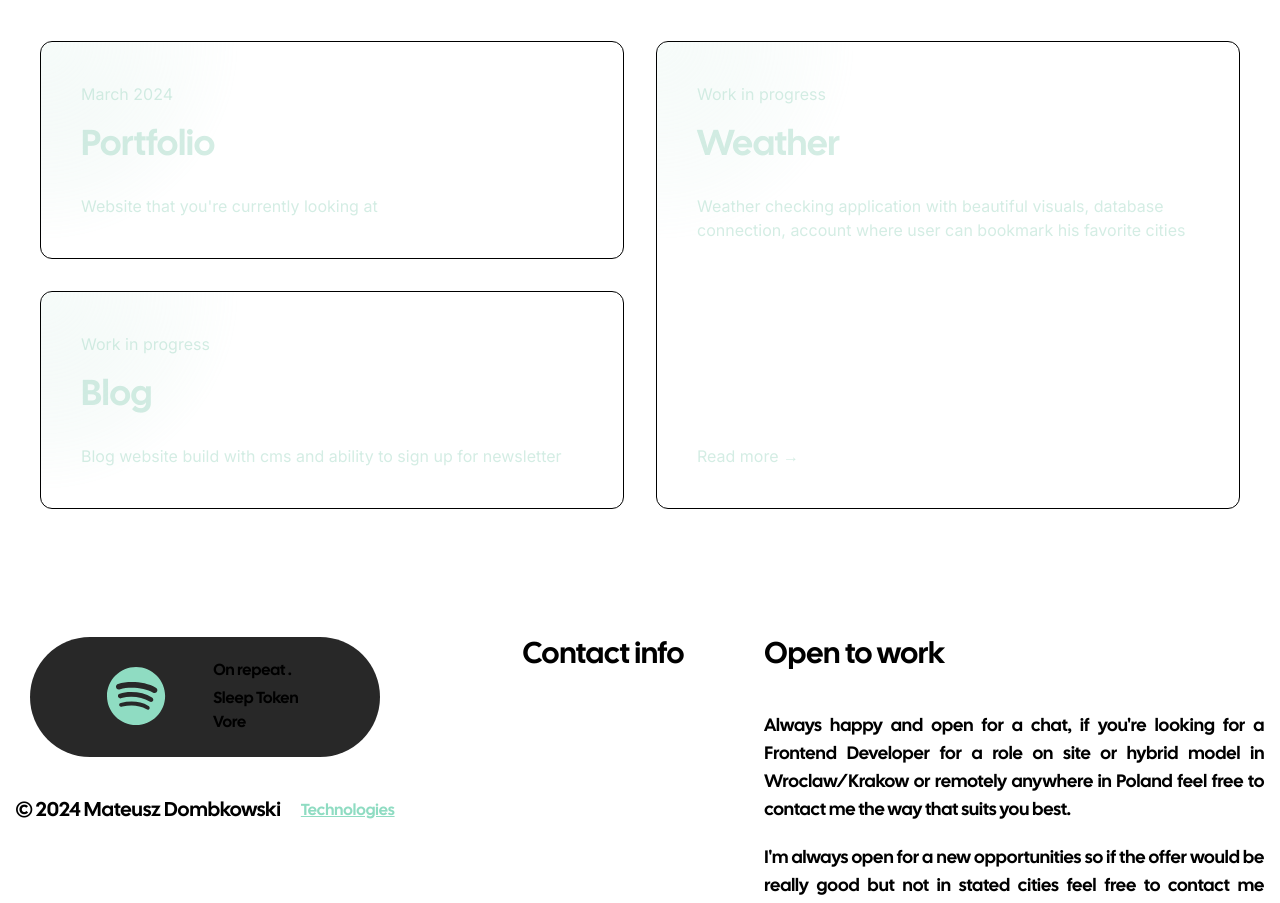
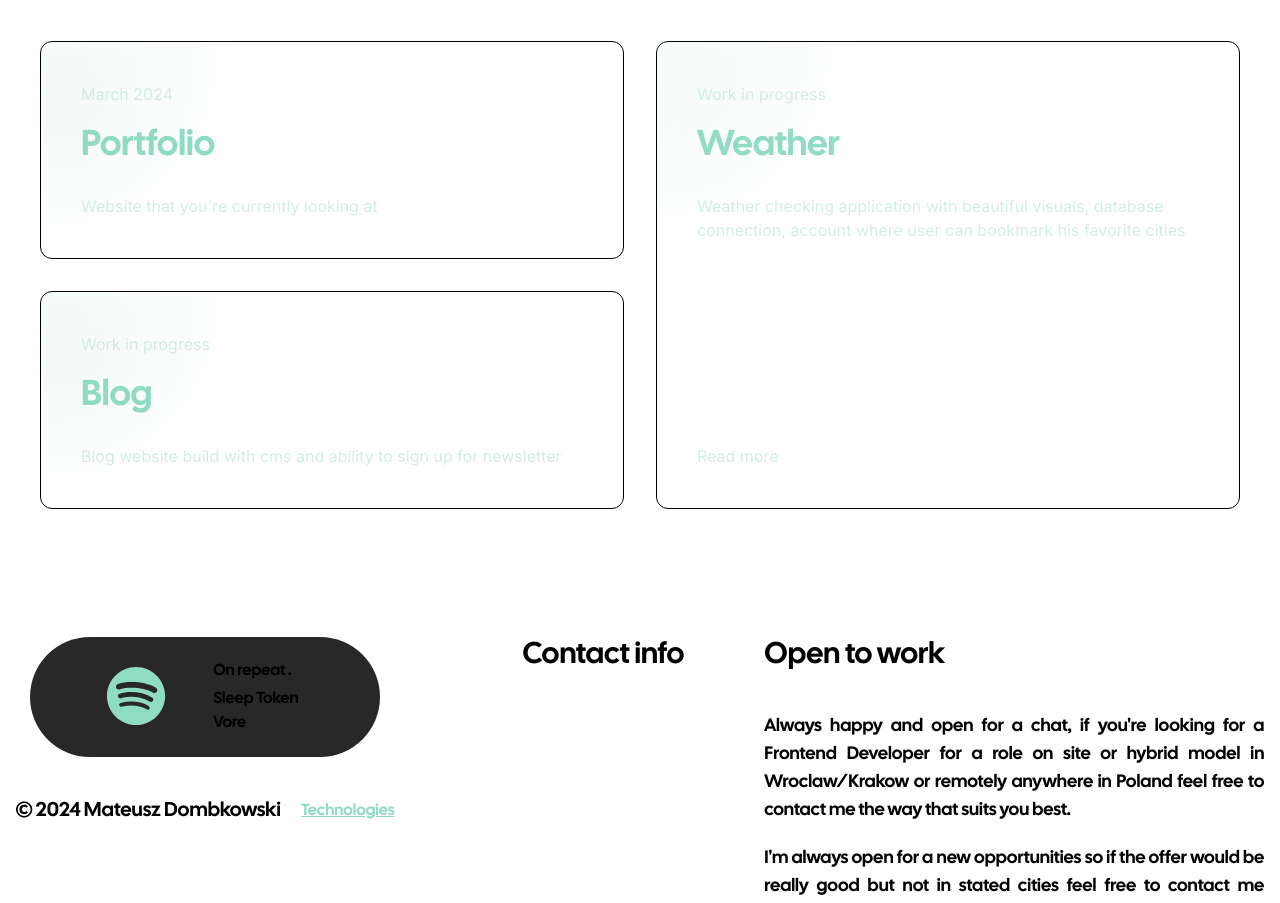
Before and after one commit to m-dombkowski/Portfolio-website, a Next.js app: page /work in a window 1280 px wide. Shown: the part 1900-2803 px from the top of the page. Built offline with nearby package versions, Linux system fonts and the light colour scheme.

Commit message:
styles: small animation for hover state

```diff
--- a/src/app/components/project-card/project-card.tsx
+++ b/src/app/components/project-card/project-card.tsx
@@ -19,18 +19,21 @@ export default function ProjectCard({
   return (
     <>
       <Card>
-        <Link href={href} target="_blank">
+        <Link href={href} target="_blank" className="group">
           <div className="flex flex-col justify-start items-start  flex-wrap text-color-text-lighter h-full">
             <span className="pt-10 px-10 mb-5">{date}</span>
-            <h1 className="px-10 text-4xl mb-7 font-calc text-color-text-lighter">
+            <h1 className="px-10 text-4xl mb-7 font-calc text-color-text-primary">
               {projectTitle}
             </h1>
             <p className="px-10 mb-10 text-lg  sm:text-base text-color-text-lighter">
               {description}
             </p>
             {bottomLink && (
-              <p className="px-10 mt-auto mb-10 text-color-text-lighter">
-                Read more →
+              <p className="relative pl-10 mt-auto mb-10 text-color-text-lighter">
+                Read more{" "}
+                <span className="absolute right-4 transition-[right] duration-300 group-hover:right-2">
+                  →
+                </span>
               </p>
             )}
           </div>
```
